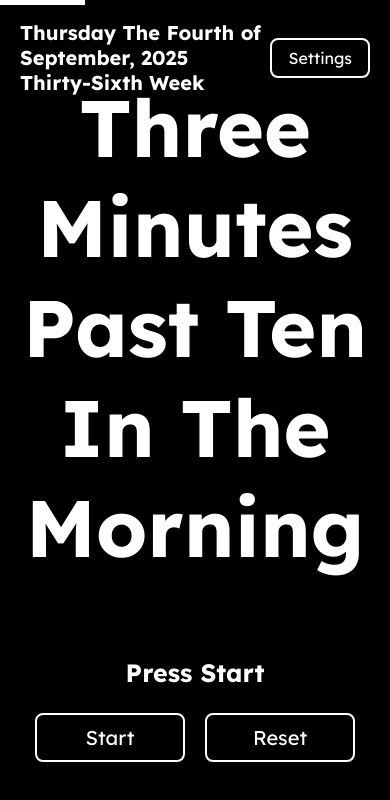
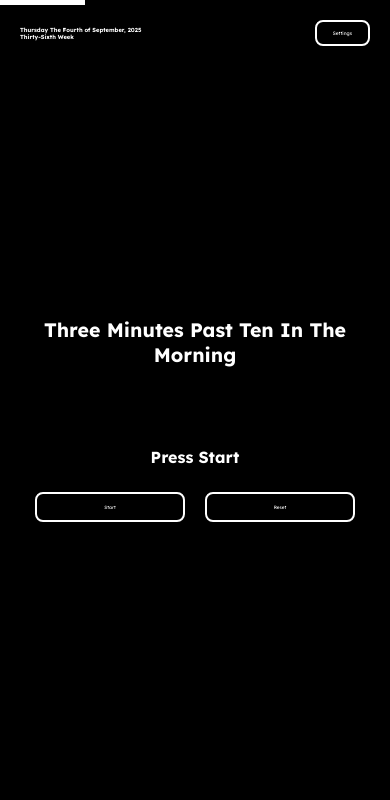
Before and after one commit to BONDY25/wordClockJs, a website: page index.html in a window 390 px wide. Drawn offline with Linux system fonts and the light colour scheme; a web font is replaced by a local one.

Commit message:
Added support for different display resolution and responsiveness

```diff
--- a/styles.css
+++ b/styles.css
@@ -30,6 +30,7 @@ body {
     justify-content: center;
     align-items: center;
     position: relative;
+    font-size: clamp(0.25rem, 2.5vw, 5rem);
 }
 
 /* Top progress bar */
@@ -58,13 +59,15 @@ body {
 .date-container {
     top: 20px;
     left: 20px;
-    font-size: 10px;
+    /*font-size: 10px;*/
+    font-size: clamp(0.1rem, 0.75vw, 2.5rem);
 }
 
 /* Centered time text */
 .time-container {
     text-align: center;
-    font-size: 2.5rem;
+    font-size: clamp(0.25rem, 2.5vw, 5rem);
+    /*font-size: 2.5rem;*/
     padding: 20px;
 }
 
@@ -84,7 +87,8 @@ body {
 
 /* General button styling */
 .button {
-    font-size: 16px;
+    /*font-size: 16px;*/
+    font-size: clamp(0.1rem, 1.25vw, 2.5rem);
     padding: 8px 16px;
     border: 2px var(--fontColor) solid;
     border-radius: 8px;
@@ -109,12 +113,14 @@ body {
 #start {
     background-color: var(--bgColor);
     color: var(--fontColor);
+    font-size: clamp(0.1rem, 1.2vw, 2.5rem);
 }
 
 /* Pause button */
 #reset {
     background-color: var(--bgColor);
     color: var(--fontColor);
+    font-size: clamp(0.1rem, 1.2vw, 2.5rem);
 }
 
 /* button hover */
@@ -145,6 +151,7 @@ body {
     justify-content: center;
     margin-top: 40px;
     font-family: var(--defFont), sans-serif;
+
     padding: 20px;
     background-color: var(--bgColor);
     color: var(--fontColor);
@@ -155,7 +162,8 @@ body {
 
 /* Stopwatch display */
 .stopwatch {
-    font-size: 25px;
+    /*font-size: 25px;*/
+    font-size: clamp(1rem, 2vw, 3rem);
     margin-bottom: 20px;
     background-color: var(--bgColor);
     color: var(--fontColor);
```
